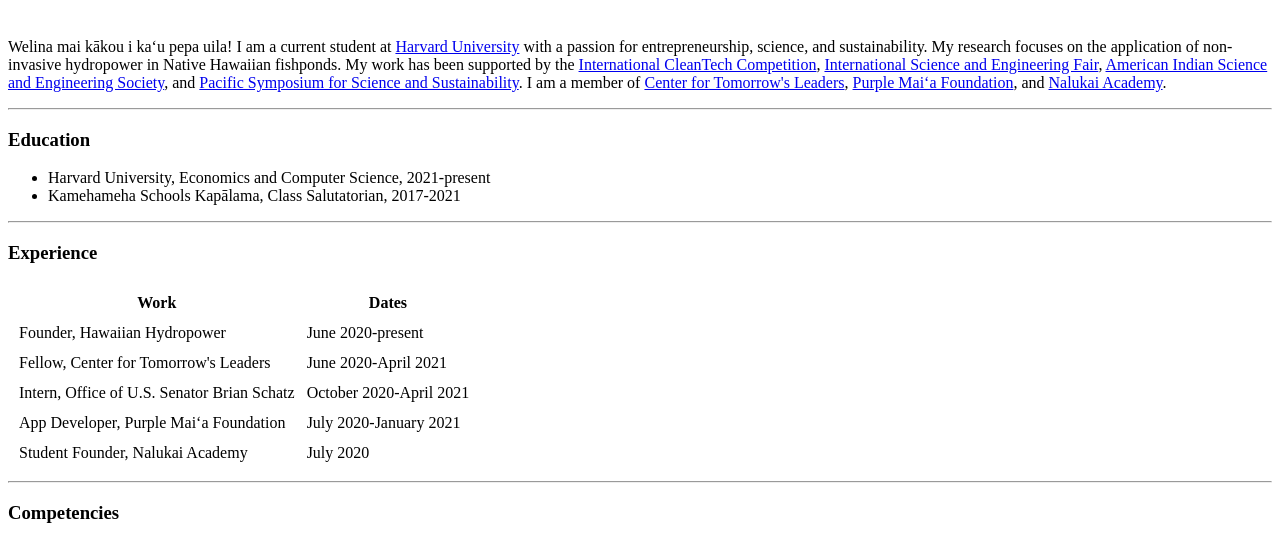
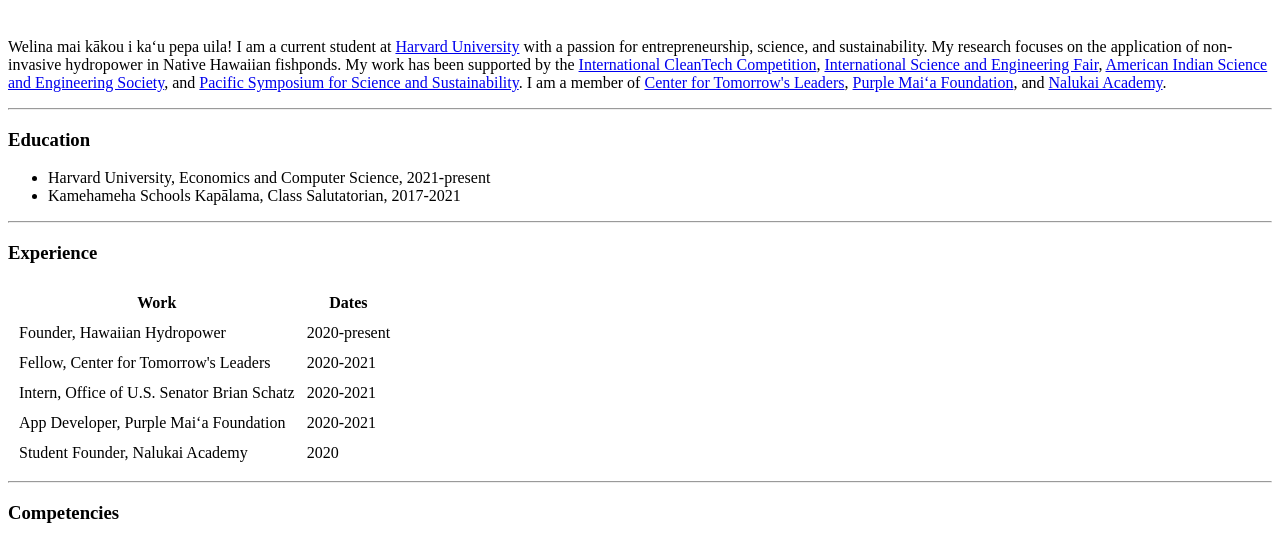
Before and after one commit to Jwizz808/cv, a plain HTML site: page index.html in a window 1280 px wide. Shown: the part 232-771 px from the top of the page. Drawn offline with Linux system fonts and the light colour scheme.

Commit message:
Update index.html

```diff
--- a/index.html
+++ b/index.html
@@ -36,23 +36,23 @@
     </thead>
     <tr>
       <td>Founder, Hawaiian Hydropower</td>
-      <td>June 2020-present</td>
+      <td>2020-present</td>
     </tr>
     <tr>
       <td>Fellow, Center for Tomorrow's Leaders</td>
-      <td>June 2020-April 2021</td>
+      <td>2020-2021</td>
     </tr>
     <tr>
       <td>Intern, Office of U.S. Senator Brian Schatz</td>
-      <td>October 2020-April 2021</td>
+      <td>2020-2021</td>
     </tr>
     <tr>
       <td>App Developer, Purple Maiʻa Foundation</td>
-      <td>July 2020-January 2021</td>
+      <td>2020-2021</td>
     </tr>
     <tr>
       <td>Student Founder, Nalukai Academy</td>
-      <td>July 2020</td>
+      <td>2020</td>
     </tr>
   </table>
   <hr>
```
